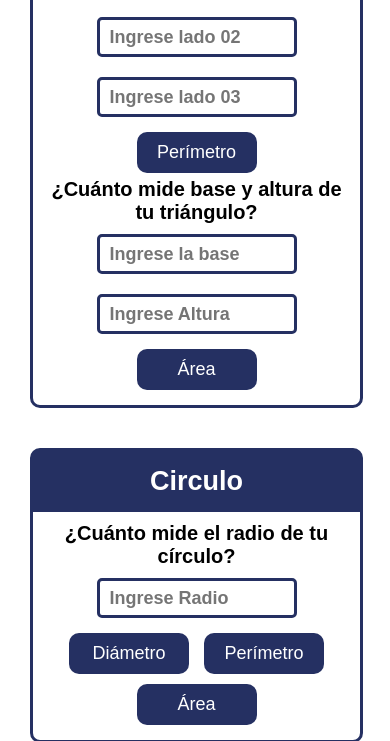
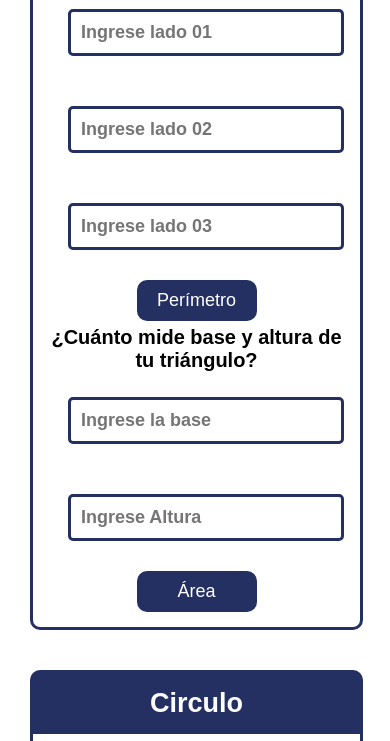
Before and after one commit to Pilicirce/Geometric_figures, a plain HTML site: page index.html in a window 390 px wide. Shown: the part 651-1392 px from the top of the page. Drawn offline with Linux system fonts and the light colour scheme.

Commit message:
fix css responsive box-main__input

```diff
--- a/css/main.css
+++ b/css/main.css
@@ -129,10 +129,21 @@ body{
     .box{
         margin: 10px;
     }
+
+      .box-main__input{
+        width: 75%;
+        margin: 25px;
+        height: auto;
+    }
 }
 
 @media screen and (max-width:640px){
     .box{
+        width: 90%;
+        margin: 25px;
+        height: auto;
+    }
+        .box-main__input{
         width: 90%;
         margin: 25px;
         height: auto;
```
